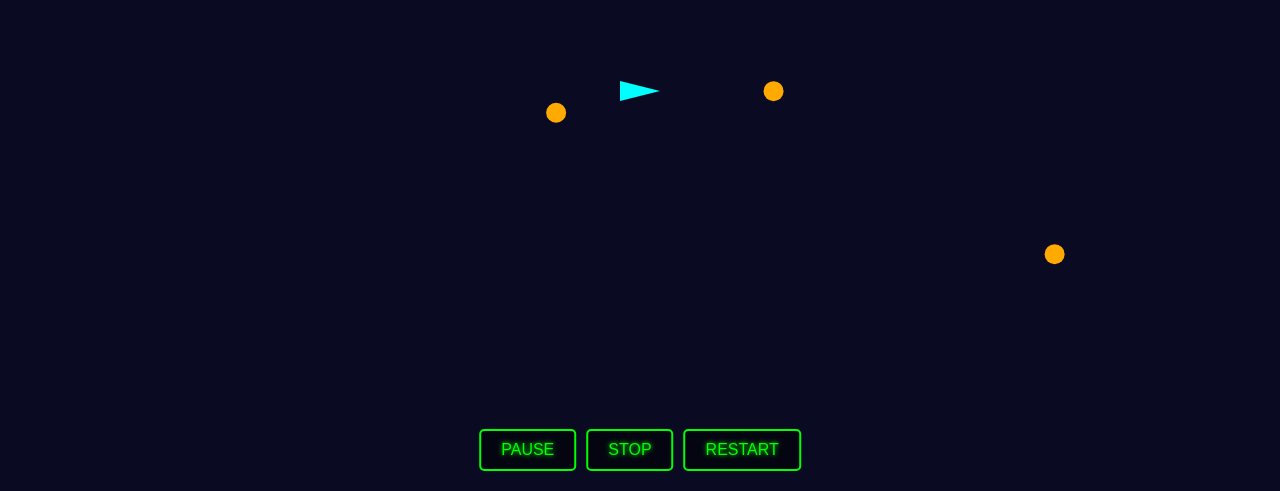
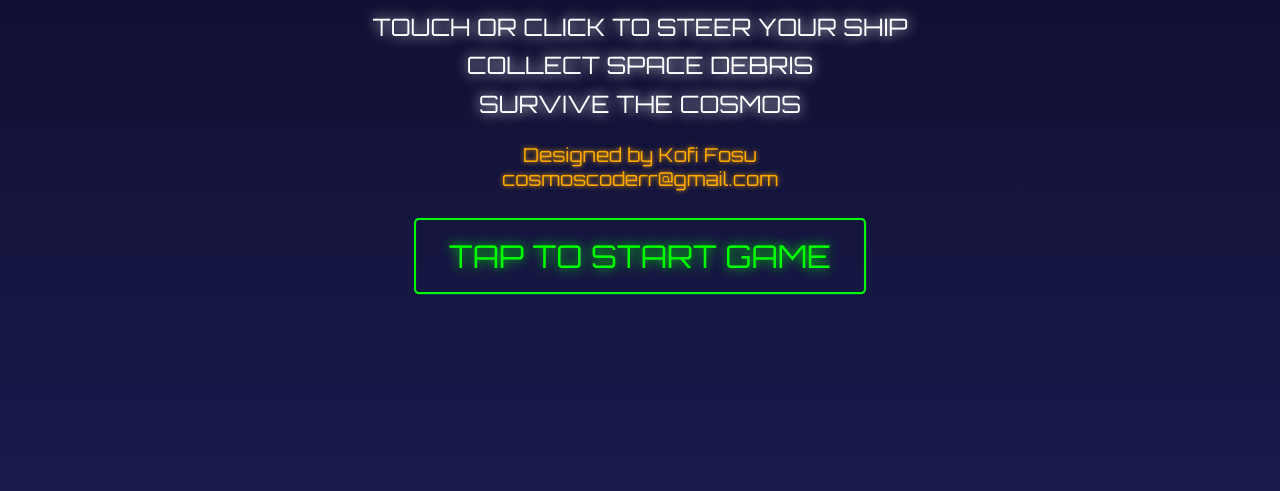
Before and after one commit to onetwo346/Space-junk, a plain HTML site: page index.html in a window 1280 px wide. Shown: the part 309-800 px from the top of the page. Drawn offline with Linux system fonts and the light colour scheme.

Commit message:
Update index.html

```diff
--- a/index.html
+++ b/index.html
@@ -3,44 +3,24 @@
 <head>
     <meta charset="UTF-8">
     <meta name="viewport" content="width=device-width, initial-scale=1.0">
-    <title>Space Junk Salvager - Game</title>
+    <title>Space Junk Salvager</title>
     <link rel="stylesheet" href="styles.css">
-    <style>
-        canvas {
-            position: absolute;
-            top: 0;
-            left: 0;
-            width: 100%;
-            height: 100%;
-        }
-        #score {
-            position: absolute;
-            top: 20px;
-            left: 20px;
-            font-size: 1.5rem;
-            color: cyan;
-            text-shadow: 0 0 10px cyan;
-            z-index: 10;
-        }
-        .controls {
-            position: absolute;
-            bottom: 20px;
-            left: 50%;
-            transform: translateX(-50%);
-            display: flex;
-            gap: 10px;
-            z-index: 10;
-        }
-    </style>
+    <link href="https://fonts.googleapis.com/css2?family=Orbitron:wght@400;700&display=swap" rel="stylesheet">
 </head>
 <body>
-    <div id="score">Debris: 0</div>
-    <div class="controls">
-        <button id="pauseButton">PAUSE</button>
-        <button id="stopButton">STOP</button>
-        <button id="restartButton">RESTART</button>
+    <div class="intro-container">
+        <h1>SPACE JUNK SALVAGER</h1>
+        <p class="instructions">
+            TOUCH OR CLICK TO STEER YOUR SHIP<br>
+            COLLECT SPACE DEBRIS<br>
+            SURVIVE THE COSMOS
+        </p>
+        <p class="credits">
+            Designed by Kofi Fosu<br>
+            cosmoscoderr@gmail.com
+        </p>
+        <button id="startButton">TAP TO START GAME</button>
     </div>
-    <canvas id="gameCanvas"></canvas>
-    <script src="game.js"></script>
+    <script src="script.js"></script>
 </body>
 </html>
```
